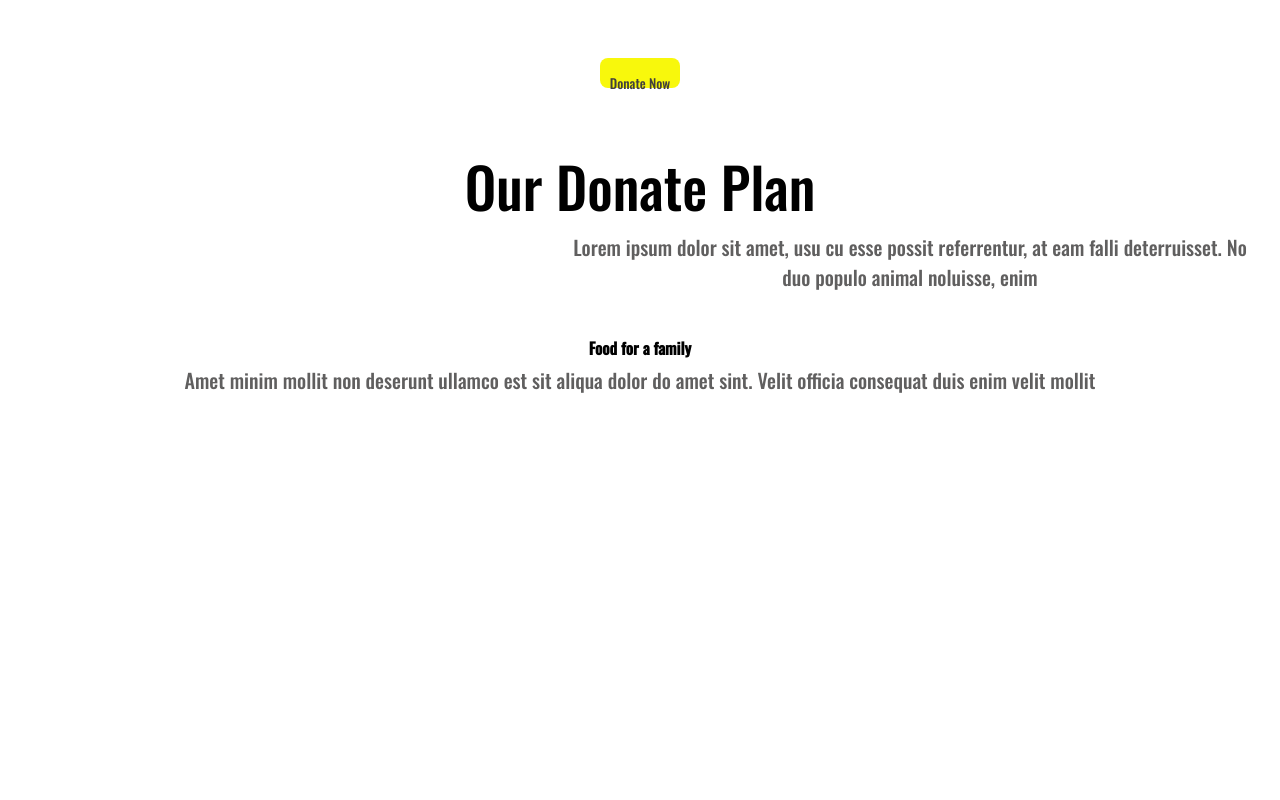
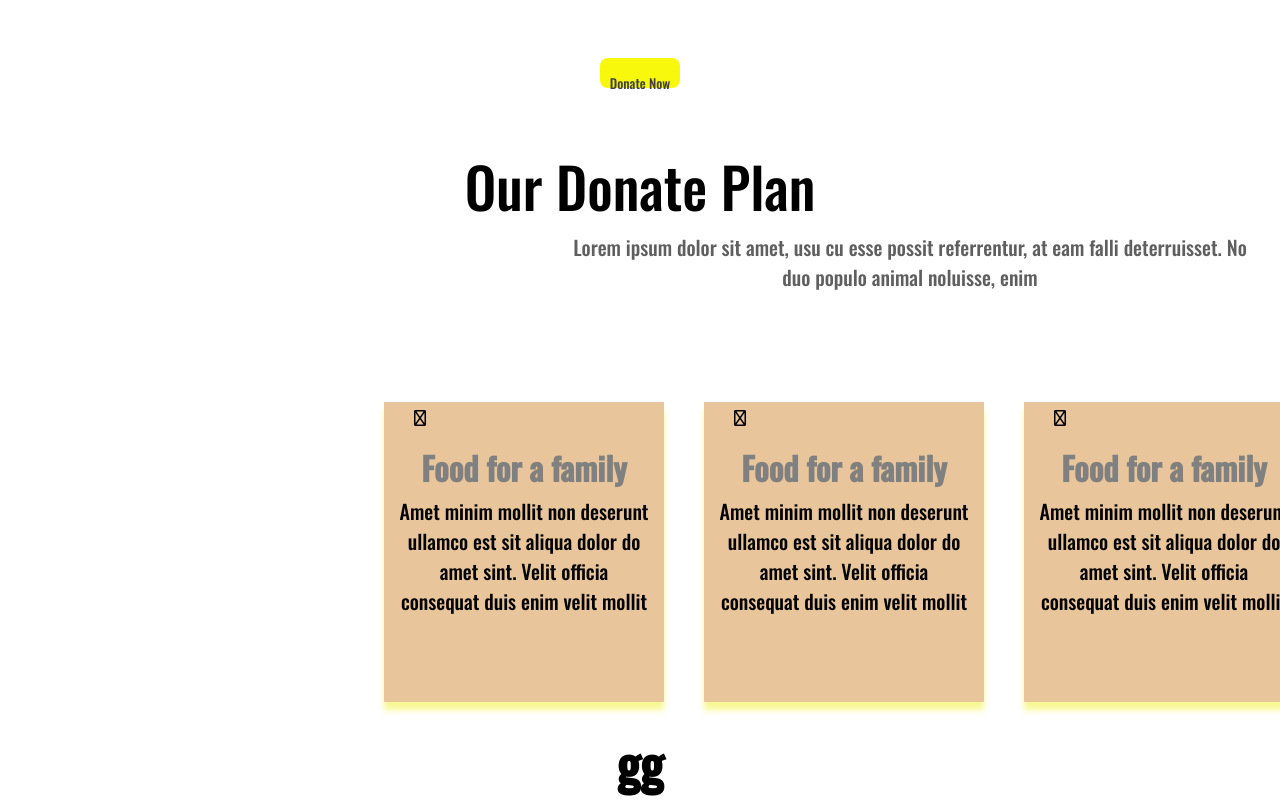
Before and after one commit to akilmolla/fokiramarka-web, a plain HTML site: page index.html in a window 1280 px wide. Shown: the part 1523-2323 px from the top of the page. Before the commit the page ends 1938 px from the top, so only its background shows below. Drawn offline with nearby package versions, Linux system fonts and the light colour scheme.

Commit message:
valo lage na

```diff
--- a/forki ra amma/khaic -tor.css
+++ b/forki ra amma/khaic -tor.css
@@ -69,20 +69,23 @@ section {
     font-size: 1.5rem;
     font-weight: 200;
 }
-.section-title{
+
+.section-title {
     margin-left: 22rem;
     margin-top: 8rem;
 }
-.borde-aro{
+
+.borde-aro {
     font-weight: 300;
     font-size: 3rem;
 }
 
-.counting-1{
+.counting-1 {
     display: flex;
     gap: 8rem;
 }
-.area{
+
+.area {
     height: 60px;
     padding: 3px 20px;
     text-decoration: none;
@@ -93,24 +96,81 @@ section {
     color: rgb(65, 63, 63);
 }
 
-.downe{
+.downe {
     margin-top: 120px;
     font-weight: 300px;
     font-size: 2rem;
     margin-bottom: 8px;
 }
- /* .donate paln */
- .up-donar{
+
+/* .donate paln */
+.up-donar {
     text-align: center;
     margin-top: 50px;
- }
-.up-donar h3{
+}
+
+.up-donar h3 {
     font-size: 3.5rem;
     font-weight: 500;
     color: ;
 }
-.vajes{
+
+.vajes {
     width: 700px;
     text-align: center;
     margin-left: 35rem;
 }
+
+/* menubar dinat */
+.dounat-menu {
+    background: #fff;
+    box-shadow: inset 0 -3em 3em rgba(0, 0, 0, 0.1), 0 0 0 2px rgb(255, 255, 255), ;
+    margin-top: 80px;
+
+
+
+}
+.dakha{
+    margin-left: 24rem;
+}
+
+.down-donar {
+
+    display: flex;
+    gap: 40px;
+  }
+
+.dounat-salider {
+
+    background-color: rgba(225, 178, 120, 0.749);
+    box-shadow: 0px 8px 6px rgba(240, 240, 33, 0.487);
+    height: 300px;
+    width: 250px;
+    padding: 0 15px;
+
+
+
+}
+
+.dounat-salider i {
+    font-weight: 100;
+    font-weight: 400;
+    margin: 10px auto;
+    color: black;
+    padding: 8px 15px;
+    display: flex;
+}
+
+.dounat-salider h4 {
+    font-weight: 4rem;
+    font-size: 2rem;
+    color: gray;
+}
+
+.dounat-salider p {
+    font-size: 20px;
+    text-align: justify;
+    color: black;
+    width: 250px;
+    text-align: center;
+}
--- a/index.html
+++ b/index.html
@@ -66,10 +66,33 @@
                     <p class="vajes">Lorem ipsum dolor sit amet, usu cu esse possit referrentur, at eam falli
                         deterruisset. No duo populo animal noluisse, enim</p>
                 </div>
+                <div class="dakha">
                     <div class="down-donar">
                         <div class="dounat-menu">
                             <div class="dounat-salider">
-                            <img src="" alt="">
+                                <i class="fa-regular fa-bowl-food"></i>
+                                <h4>Food for a family
+                                </h4>
+                                <p> Amet minim mollit non deserunt
+                                    ullamco est sit aliqua dolor do amet
+                                    sint. Velit officia consequat duis enim
+                                    velit mollit</p>
+                            </div>
+                        </div>
+                        <div class="dounat-menu">
+                            <div class="dounat-salider">
+                                <i class="fa-regular fa-bowl-food"></i>
+                                <h4>Food for a family
+                                </h4>
+                                <p> Amet minim mollit non deserunt
+                                    ullamco est sit aliqua dolor do amet
+                                    sint. Velit officia consequat duis enim
+                                    velit mollit</p>
+                            </div>
+                        </div>
+                        <div class="dounat-menu">
+                            <div class="dounat-salider">
+                                <i class="fa-regular fa-bowl-food"></i>
                                 <h4>Food for a family
                                 </h4>
                                 <p> Amet minim mollit non deserunt
@@ -80,6 +103,10 @@
                         </div>
                     </div>
                 </div>
+                </div>
+                <br>
+                <h1>gg</h1>
+
 
 
         </section>
```
Lines whose indentation alone changed are shown as unchanged.
